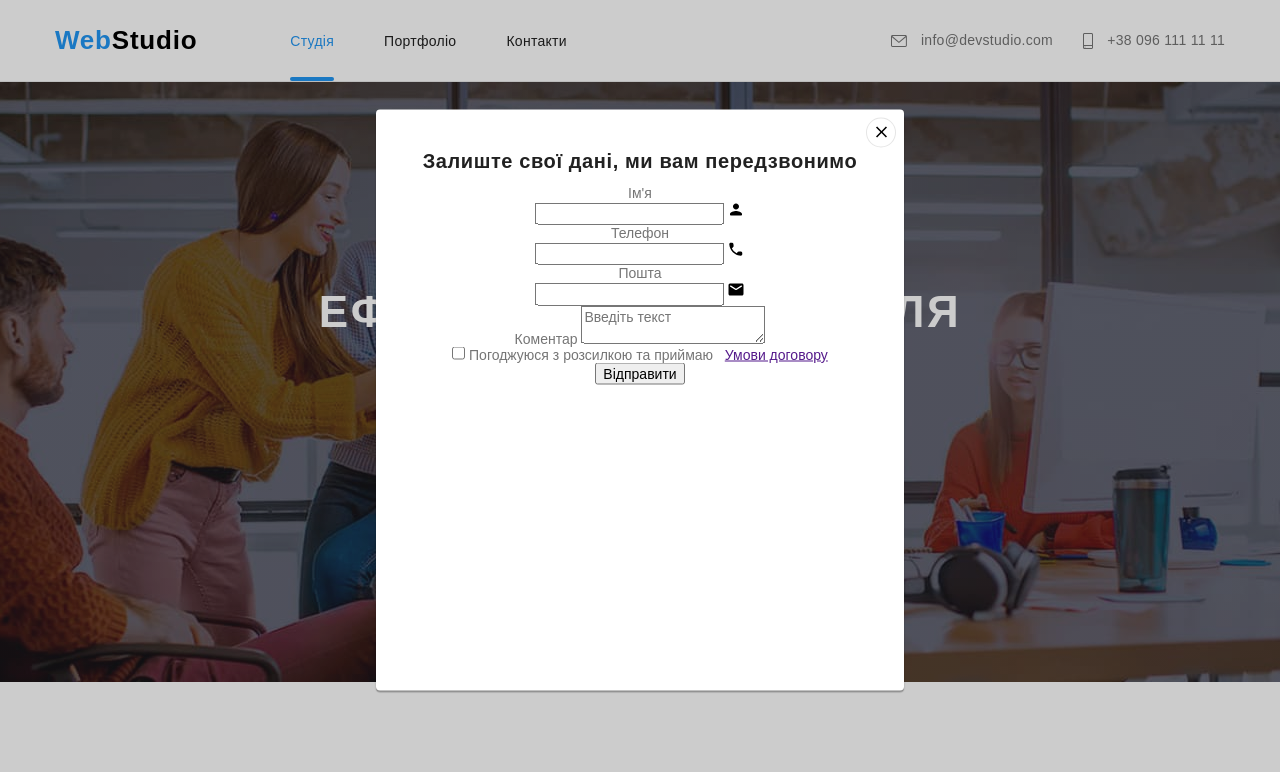
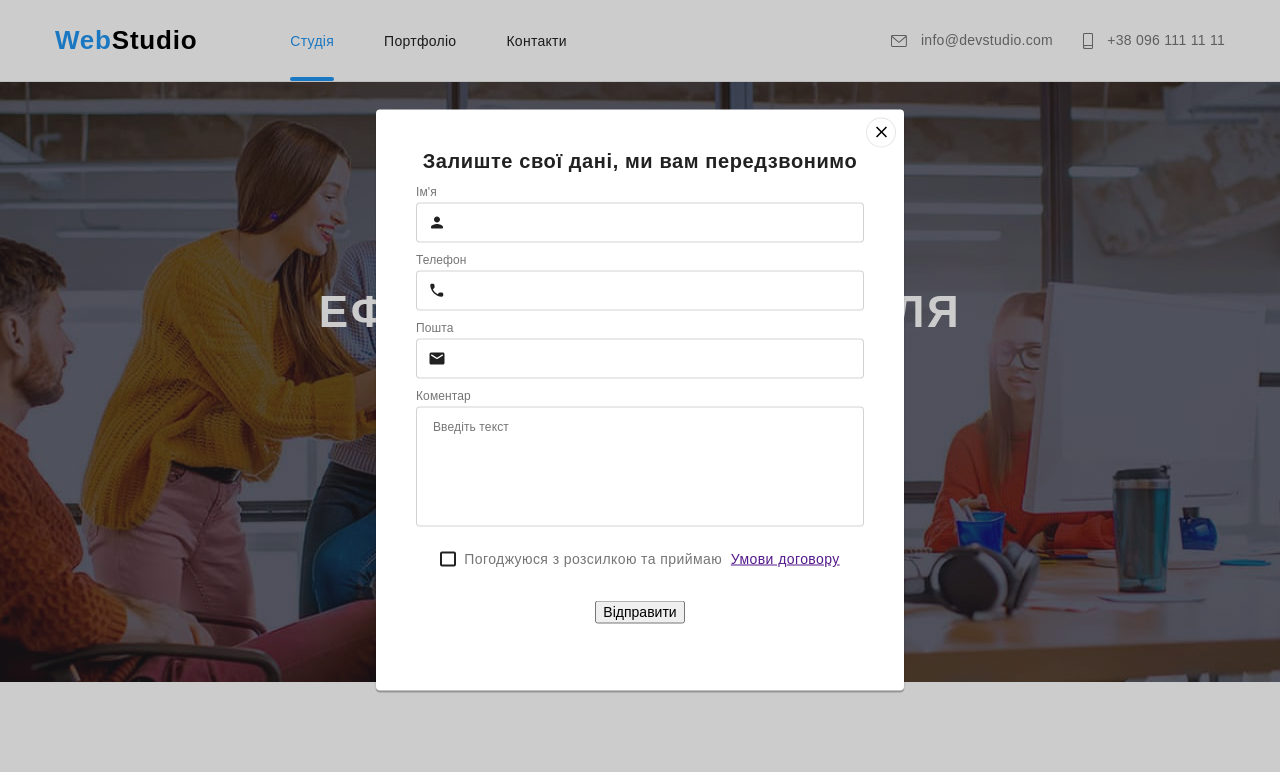
Before and after one commit to BoikoIgor/goit-markup-hw-07, a plain HTML site: page index.html in a window 1280 px wide. Both pictures are taken after a click on the button "Замовити послугу". Shown: the top 772 px of the page. Drawn offline with Linux system fonts and the light colour scheme; a web font is replaced by a local one.

Commit message:
checkbox trouble stop

```diff
--- a/css/temp.css
+++ b/css/temp.css
@@ -313,7 +313,7 @@ img {
   border: 1px solid rgba(33, 33, 33, 0.2);
   border-radius: 4px;
 }
-.modal-icon {
+/* .modal-icon { form__svg */
   position: absolute;
   top: 50%;
   transform: translateY(-50%);
@@ -332,7 +332,7 @@ img {
 .form-input:focus + .modal-icon {
   fill: var(--accent-color);
 }
-.form-field textarea {
+/* .form-field textarea {
   transition: border 250ms cubic-bezier(0.4, 0, 0.2, 1);
   resize: none;
   border-radius: 4px;
@@ -344,26 +344,26 @@ img {
   line-height: 1.17;
   letter-spacing: 0.01em;
   color: rgba(117, 117, 117, 0.5);
-}
+} */
 .checkbox {
   appearance: none;
   -webkit-appearance: none;
   -moz-appearance: none;
   position: absolute;
 }
-.check-label {
+/* .check-label {
   display: flex;
   justify-content: center;
   align-items: center;
-}
-.custom-check {
+} */
+/* .custom-check {
   display: inline-block;
   width: 16px;
   height: 15px;
   margin-right: 8px;
   border: 2px solid var(--title-text-color);
   border-radius: 2px;
-}
+} */
 .checkbox:checked + .custom-check {
   background-color: var(--accent-color);
   border-color: var(--accent-color);
@@ -371,13 +371,13 @@ img {
   background-size: contain;
   background-origin: border-box;
 }
-.form-checkbox {
+/* .form-checkbox {
   position: relative;
   margin-top: 20px;
   margin-bottom: 30px;
   line-height: calc(24 / 14);
   letter-spacing: 0.03em;
-}
+} */
 .agree.link {
   text-decoration-line: underline;
   color: var(--accent-color);
--- a/index.html
+++ b/index.html
@@ -400,43 +400,43 @@
     </footer>
     <div class="backdrop is-hidden" data-modal>
       <div class="order-modal">
-        <p class="order-modal__title form-text">Залиште свої дані, ми вам передзвонимо</p>
-        <form class="order-modal__form">
-          <div class="form-field">
-            <label for="name" class="form-label">Ім'я</label>
-            <div class="form-icon">
-              <input type="text" class="form-input" name="name" id="name" autofocus />
-              <svg class="modal-icon" width="18" height="18">
+        <p class="order-modal__title">Залиште свої дані, ми вам передзвонимо</p>
+        <form class="form">
+          <div class="form__field">
+            <label for="name" class="form__label">Ім'я</label>
+            <div class="form__icon">
+              <input type="text" class="form__input" name="name" id="name" autofocus />
+              <svg class="form__svg" width="18" height="18">
                 <use href="./images/sprite.svg#icon-person-18dp"></use>
               </svg>
             </div>
           </div>
-          <div class="form-field">
-            <label for="tel" class="form-label">Телефон</label>
-            <div class="form-icon">
-              <input type="tel" class="form-input" name="tel" id="tel" />
-              <svg class="modal-icon" width="18" height="18">
+          <div class="form__field">
+            <label for="tel" class="form__label">Телефон</label>
+            <div class="form__icon">
+              <input type="tel" class="form__input" name="tel" id="tel" />
+              <svg class="form__svg" width="18" height="18">
                 <use href="./images/sprite.svg#icon-phone-18dp"></use>
               </svg>
             </div>
           </div>
-          <div class="form-field">
-            <label for="email" class="form-label">Пошта</label>
-            <div class="form-icon">
-              <input type="email" class="form-input" name="email" id="email" />
-              <svg class="modal-icon" width="18" height="18">
+          <div class="form__field">
+            <label for="email" class="form__label">Пошта</label>
+            <div class="form__icon">
+              <input type="email" class="form__input" name="email" id="email" />
+              <svg class="form__svg" width="18" height="18">
                 <use href="./images/sprite.svg#icon-email-18dp"></use>
               </svg>
             </div>
           </div>
-          <div class="form-field">
-            <label for="comment" class="form-label">Коментар</label>
+          <div class="form__field">
+            <label for="comment" class="form__label">Коментар</label>
             <textarea name="comment" id="comment" placeholder="Введіть текст"></textarea>
           </div>
-          <div class="form-checkbox">
-            <label class="check-label">
-              <input class="checkbox visually-hidden" type="checkbox" name="checkbox" />
-              <span class="custom-check">
+          <div class="form__checkbox">
+            <label class="form__check-label">
+              <input class="form__check-input visually-hidden" type="checkbox" name="checkbox" />
+              <span class="form__custom-check">
                 <!-- <svg class="icon-check" width="16" height="15">
                       <use href="./images/sprite.svg#icon-check"></use>
                     </svg> -->
--- a/sass/components/_backdrop.scss
+++ b/sass/components/_backdrop.scss
@@ -38,12 +38,6 @@
       fill: $accent-color;
     }
   }
-  &__form {
-    display: block;
-    text-align: center;
-    padding: 0 40px;
-    margin-top: 12px;
-  }
   &__title {
     padding: 40px 40px 0 40px;
     font-weight: 700;
@@ -54,3 +48,103 @@
     color: $title-text-color;
   }
 }
+
+.form {
+  display: block;
+  text-align: center;
+  padding: 0 40px;
+  margin-top: 12px;
+  &__field {
+    position: relative;
+    display: flex;
+    flex-direction: column;
+    align-items: flex-start;
+    & + & {
+      margin-top: 10px;
+    }
+  }
+  &__label {
+    margin-bottom: 4px;
+    font-size: 12px;
+    line-height: 1.17;
+    letter-spacing: 0.01em;
+    color: $primary-text-color;
+  }
+  &__icon {
+    position: relative;
+    width: 100%;
+  }
+  &__svg {
+    position: absolute;
+    top: 50%;
+    transform: translateY(-50%);
+    left: 12px;
+    display: inline-block;
+    width: 18px;
+    height: 18px;
+    fill: $title-text-color;
+  }
+  &__input {
+    transition: border 250ms cubic-bezier(0.4, 0, 0.2, 1);
+    padding: 11px 12px 11px 42px;
+    width: inherit;
+    border: 1px solid rgba(33, 33, 33, 0.2);
+    border-radius: 4px;
+    &:hover,
+    &:focus {
+      border: 1px solid $accent-color;
+    }
+    &:focus + .form__svg {
+      fill: $accent-color;
+    }
+  }
+  & textarea {
+    transition: border 250ms cubic-bezier(0.4, 0, 0.2, 1);
+    resize: none;
+    border-radius: 4px;
+    border: 1px solid rgba(33, 33, 33, 0.2);
+    padding: 12px 16px;
+    width: 100%;
+    height: 120px;
+    font-size: 12px;
+    line-height: 1.17;
+    letter-spacing: 0.01em;
+    color: rgba(117, 117, 117, 0.5);
+    &:hover,
+    &:focus {
+      border: 1px solid $accent-color;
+    }
+  }
+  &__checkbox {
+    position: relative;
+    margin-top: 20px;
+    margin-bottom: 30px;
+    line-height: calc(24 / 14);
+    letter-spacing: 0.03em;
+  }
+  &__check-label {
+    display: flex;
+    justify-content: center;
+    align-items: center;
+  }
+  &__custom-check {
+    display: inline-block;
+    width: 16px;
+    height: 15px;
+    margin-right: 8px;
+    border: 2px solid $title-text-color;
+    border-radius: 2px;
+  }
+  &__check-input {
+    @extend %visually-hidden;
+    appearance: none;
+    position: absolute;
+    &:checked + .form__custom-chek {
+      background-color: $accent-color;
+      border-color: $accent-color;
+      background-image: url(../images/check.svg);
+      background-size: contain;
+      background-origin: border-box;
+    }
+  }
+}
```
Also changed, not shown: css/main.css, css/main.min.css, 2 other files.
